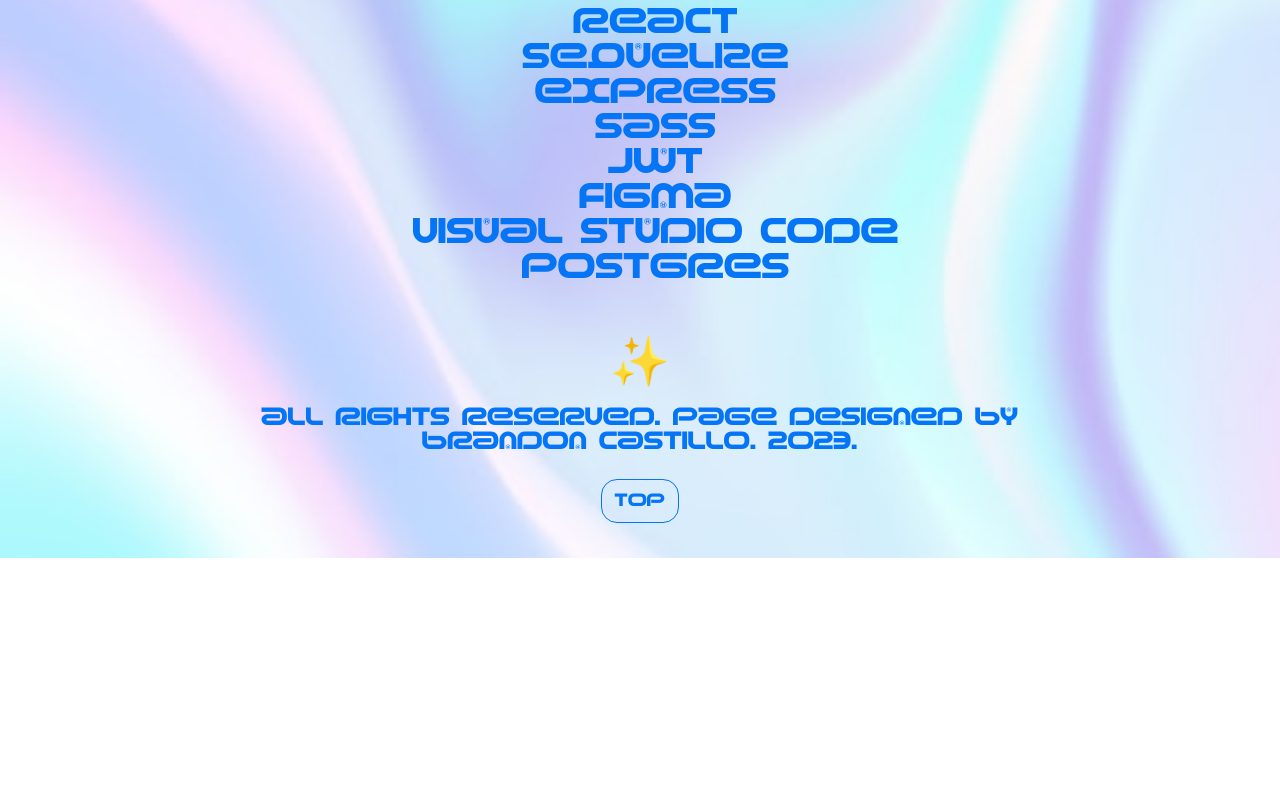
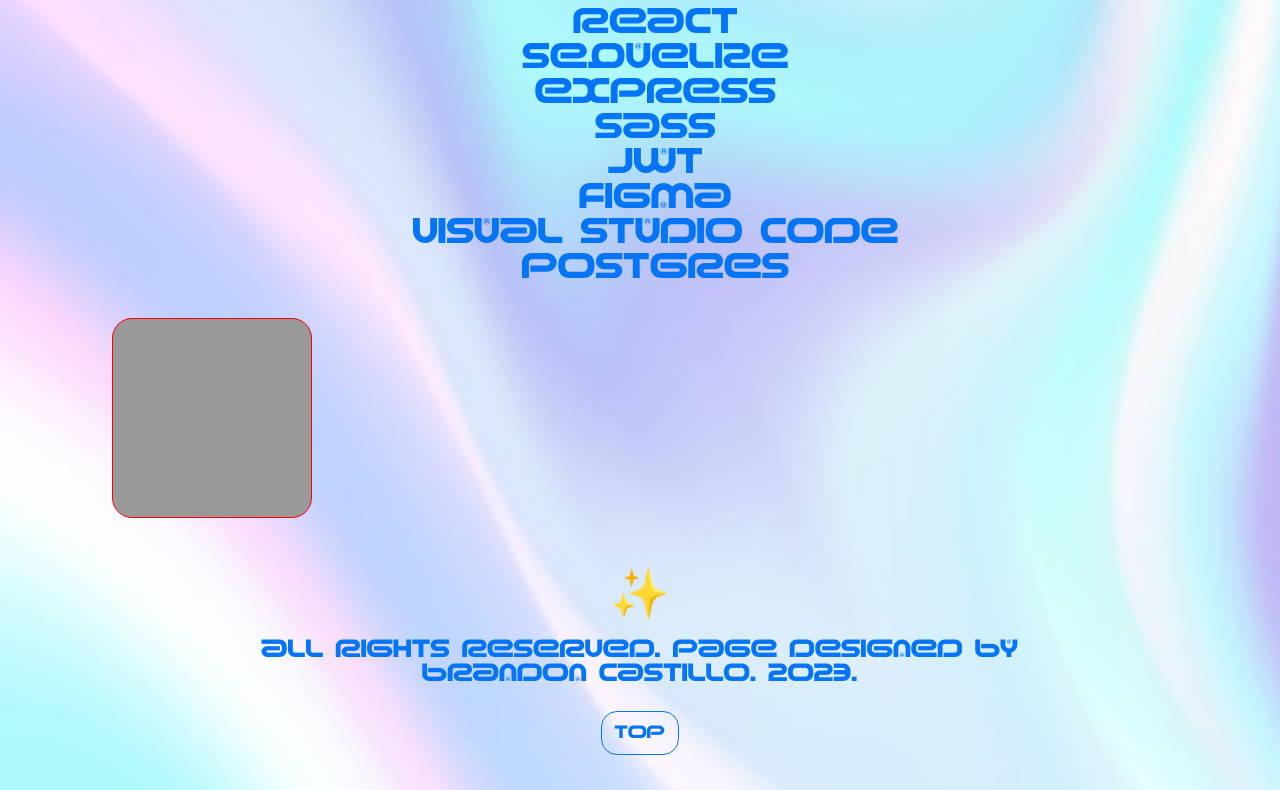
Before and after one commit to pibelanzallamas/brandon-portfolio, a React (Create React App) app: page /profile in a window 1280 px wide. Shown: the part 830-1620 px from the top of the page. Before the commit the page ends 1388 px from the top, so only its background shows below. Built offline with nearby package versions, Linux system fonts and the light colour scheme.

Commit message:
style update

```diff
--- a/src/components/Profile.jsx
+++ b/src/components/Profile.jsx
@@ -29,6 +29,7 @@
             <li>Visual Studio Code</li>
             <li>Postgres</li>
           </ul>
+          <div className="testing"></div>
         </div>
         <Credits />
       </div>
--- a/src/components/Videos.jsx
+++ b/src/components/Videos.jsx
@@ -10,7 +10,7 @@
           {projects.map((project) => {
             return (
               <>
-                <p className="project-title" key={project.id}>
+                <p className="project-title video-title" key={project.id}>
                   {project.name}
                 </p>
                 <iframe
--- a/src/styles/App.css
+++ b/src/styles/App.css
@@ -23,7 +23,7 @@
   font-family: "2097";
   font-size: 1.2rem;
   display: flex;
-  justify-content: space-around;
+  justify-content: space-between;
   cursor: pointer;
 }
 .links a {
@@ -40,6 +40,7 @@
     padding: 1.55rem 1rem;
   }
   .links {
+    justify-content: space-around;
     font-size: 2rem;
   }
   .links a {
@@ -165,6 +166,10 @@
     width: auto;
   }
 }
+.video-title {
+  padding-left: 0rem;
+}
+
 @media (min-width: 700px) {
   .videos {
     padding-left: 12rem;
@@ -215,7 +220,7 @@
     font-size: 2rem;
     padding: 1rem 5rem;
     text-align: center;
-    padding-bottom: 3rem;
+    padding-bottom: 1rem;
   }
   .lists {
     list-style-type: none;
@@ -232,6 +237,20 @@
     border: #ff9900 10px groove;
   }
 }
+.testing {
+  border: solid 1px red;
+  padding-left: 2rem;
+  padding-right: 1rem;
+  padding-bottom: 3rem;
+  padding-top: 1em;
+  margin: 2rem;
+  width: 200px;
+  height: 200px;
+  background-color: #999;
+  color: red;
+  border-radius: 20px;
+}
+
 .contact-links {
   font-size: 1.3rem;
   padding: 1rem;
--- a/src/styles/Navbar.sass
+++ b/src/styles/Navbar.sass
@@ -10,7 +10,7 @@
   font-family: "2097"
   font-size: 1.2rem
   display: flex
-  justify-content: space-around
+  justify-content: space-between
   cursor: pointer
   a
     padding: 0.4em
@@ -23,6 +23,7 @@
   .navbar
     padding: 1.55rem 1rem
   .links
+    justify-content: space-around
     font-size: 2rem
     a
       padding: 0.25rem 0.4rem
--- a/src/styles/Profile.sass
+++ b/src/styles/Profile.sass
@@ -24,7 +24,6 @@
 .lists
   padding-left: 2rem
 
-
 @media (min-width: 700px)
   .sub
     font-size: 2rem
@@ -35,7 +34,7 @@
     font-size: 2rem
     padding: 1rem 5rem
     text-align: center
-    padding-bottom: 3rem
+    padding-bottom: 1rem
 
   .lists
     list-style-type: none
@@ -49,3 +48,17 @@
     padding-right: 20rem
     img
       border: $orange-peel 10px groove
+
+
+.testing
+  border: solid 1px red
+  padding-left: 2rem
+  padding-right: 1rem
+  padding-bottom: 3rem
+  padding-top: 1em
+  margin: 2rem
+  width: 200px
+  height: 200px
+  background-color: #999
+  color: red
+  border-radius: 20px
--- a/src/styles/Videos.sass
+++ b/src/styles/Videos.sass
@@ -1,3 +1,7 @@
+.video-title
+  padding-left: 0rem
+
+
 @media (min-width: 700px)
   .videos
     padding-left: 12rem
--- a/src/utils/MisProyectos.js
+++ b/src/utils/MisProyectos.js
@@ -10,8 +10,6 @@
     youtube: "https://youtu.be/yAHY14qSS8Y",
     github: "https://github.com/pibelanzallamas/house-of-dev-client",
     description: `Web application designed with the help of CSS and Figma. Functionalities implemented using React, Redux, and Axios. It includes features for searching properties by neighborhood, city, country, rooms, availability, categories (PH, House, etc), and also sorting them by price or publication date. Users can save favorites, write reviews, and schedule appointments. In admin mode, you can modify everything, including users, properties, appointments, and reviews.`,
-    // description:
-    //   "Real State app for liking, commenting, and scheduling appointments for various properties with different filters and a search bar.",
     tags: ["html", "css", "nodejs", "express", "postgres", "sql"],
   },
   {
```
Also changed, not shown: 1 other file (tests, documents, lock files or other folders).
